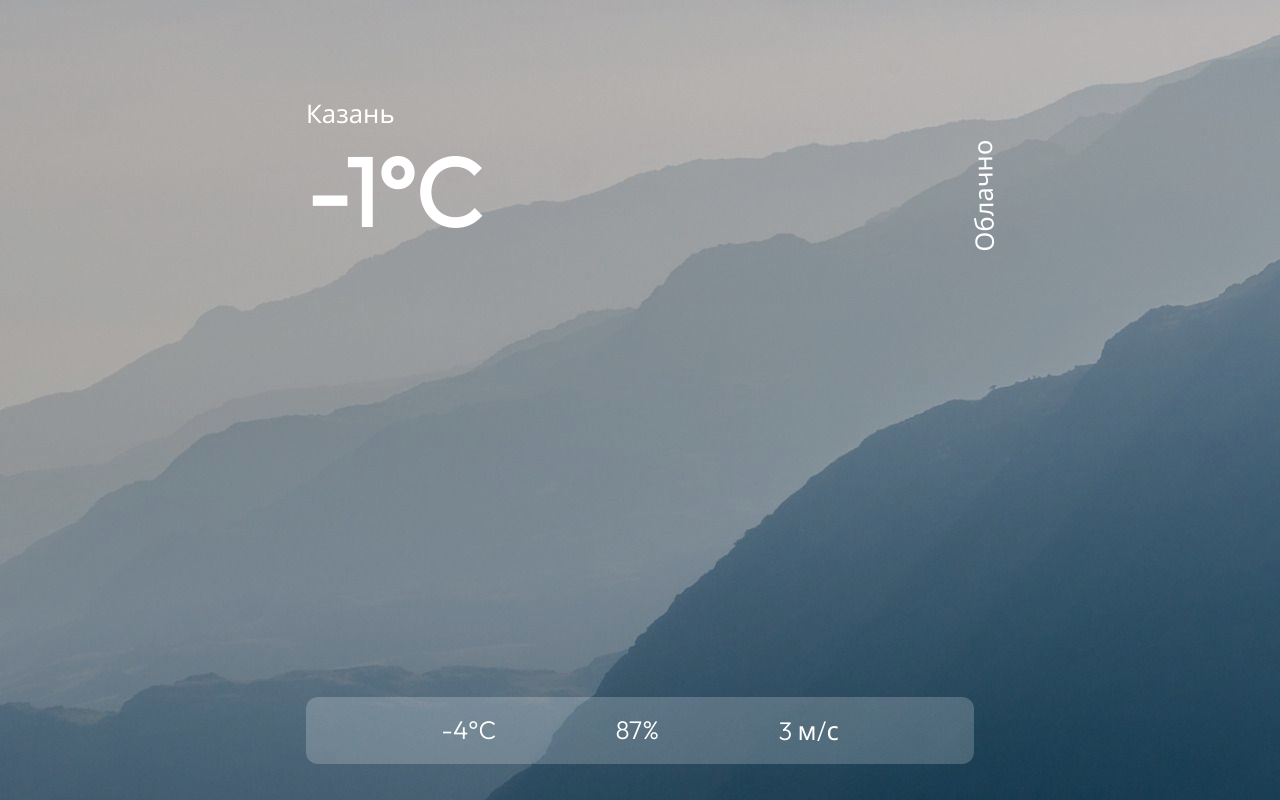
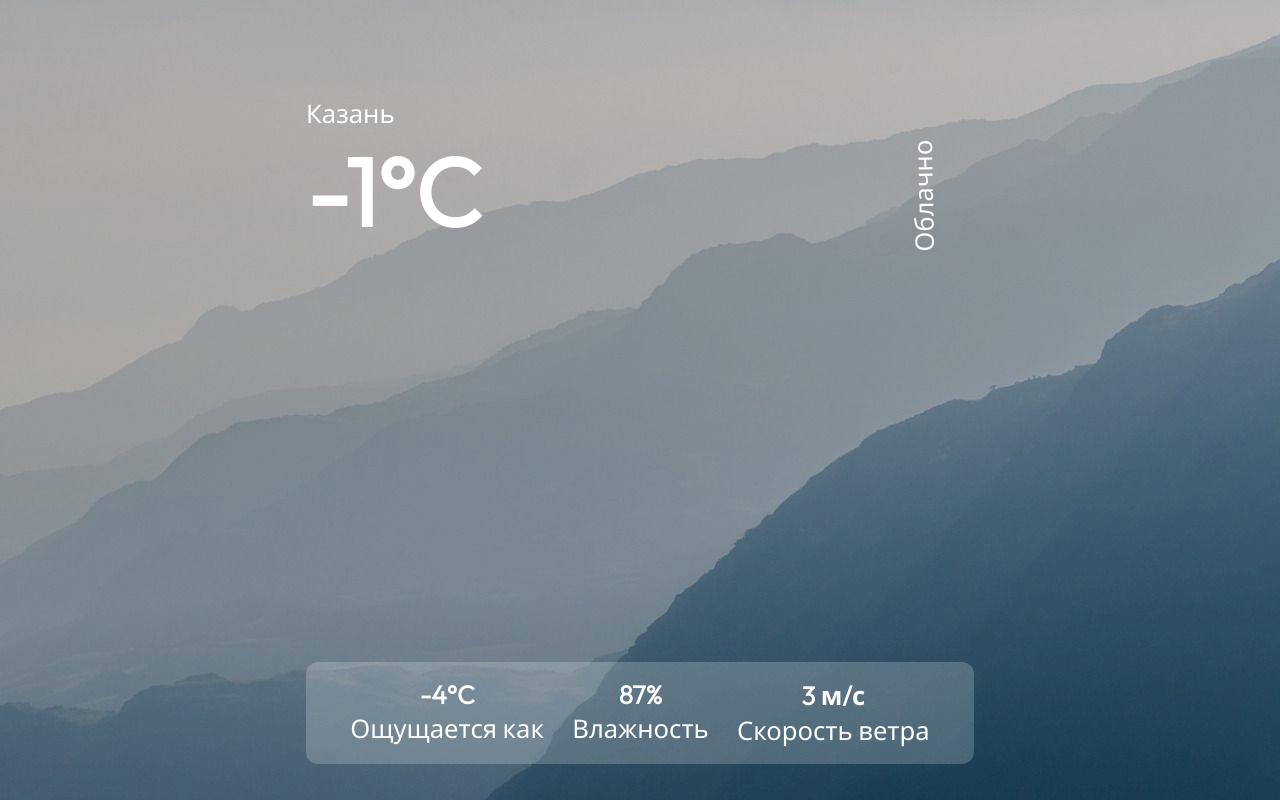
Before and after one commit to codeedocc/weatherApp, a React (Create React App) app: page / in a window 1280 px wide. Built offline with nearby package versions, Linux system fonts and the light colour scheme.

Commit message:
added description for indicators

```diff
--- a/src/components/Indicators.tsx
+++ b/src/components/Indicators.tsx
@@ -4,13 +4,16 @@ function Indicators() {
   return (
     <div className="bottom">
       <div className="feels">
-        <p>-4°C</p>
+        <p className="bold">-4°C</p>
+        <p>Ощущается как</p>
       </div>
       <div className="humidity">
-        <p>87%</p>
+        <p className="bold">87%</p>
+        <p>Влажность</p>
       </div>
       <div className="wind">
-        <p>3 м/с</p>
+        <p className="bold">3 м/с</p>
+        <p>Скорость ветра</p>
       </div>
     </div>
   )
--- a/src/index.css
+++ b/src/index.css
@@ -59,7 +59,7 @@ h1 {
 
 .app .description {
   position: relative;
-  right: -99%;
+  right: -90%;
   transform-origin: 0 0;
   transform: rotate(269deg);
 }
```
